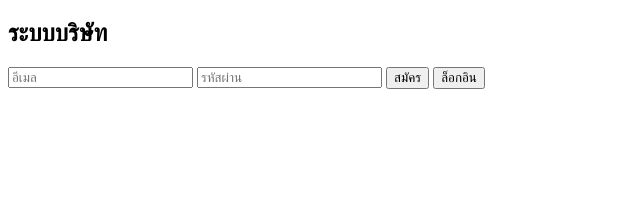
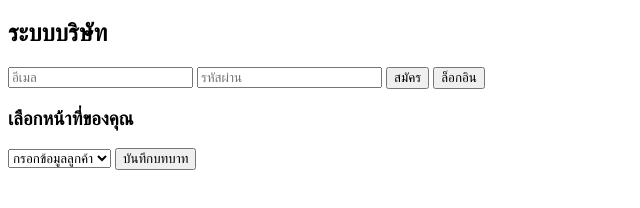
Before and after one commit to Guest91019/customer-web, a website: page index.html in a window 1280 px wide. Shown: the whole page, without its empty margins (0-640 px from the left). Drawn offline with Linux system fonts and the light colour scheme; files whose address does not match are found by name.

Commit message:
test role

```diff
--- a/index.html
+++ b/index.html
@@ -52,7 +52,7 @@
   <button id="registerBtn">สมัคร</button>
   <button id="loginBtn">ล็อกอิน</button>
 
-  <div id="roleSection" class="hidden" >
+  <div id="roleSection"  >
     <h3>เลือกหน้าที่ของคุณ</h3>
     <select id="roleSelect">
       <option value="employee" style="color:blue;">กรอกข้อมูลลูกค้า</option>
```
